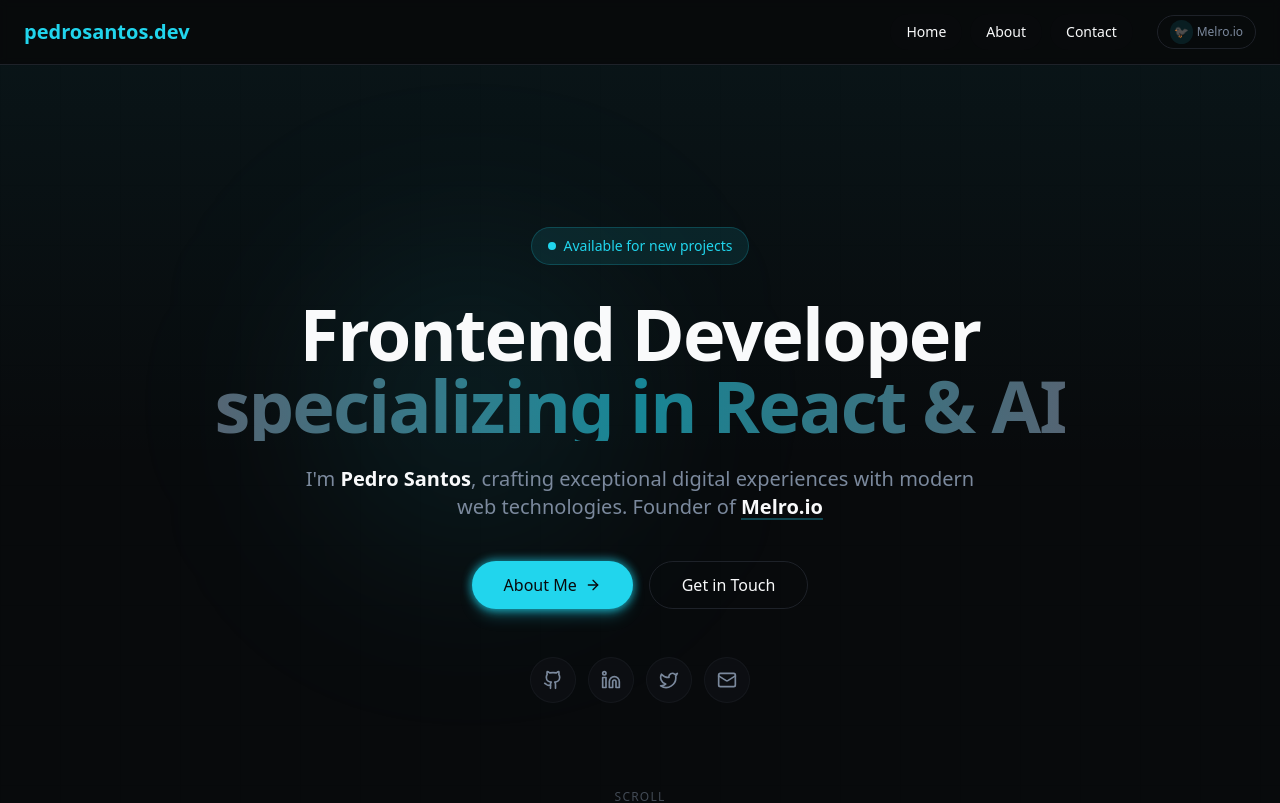
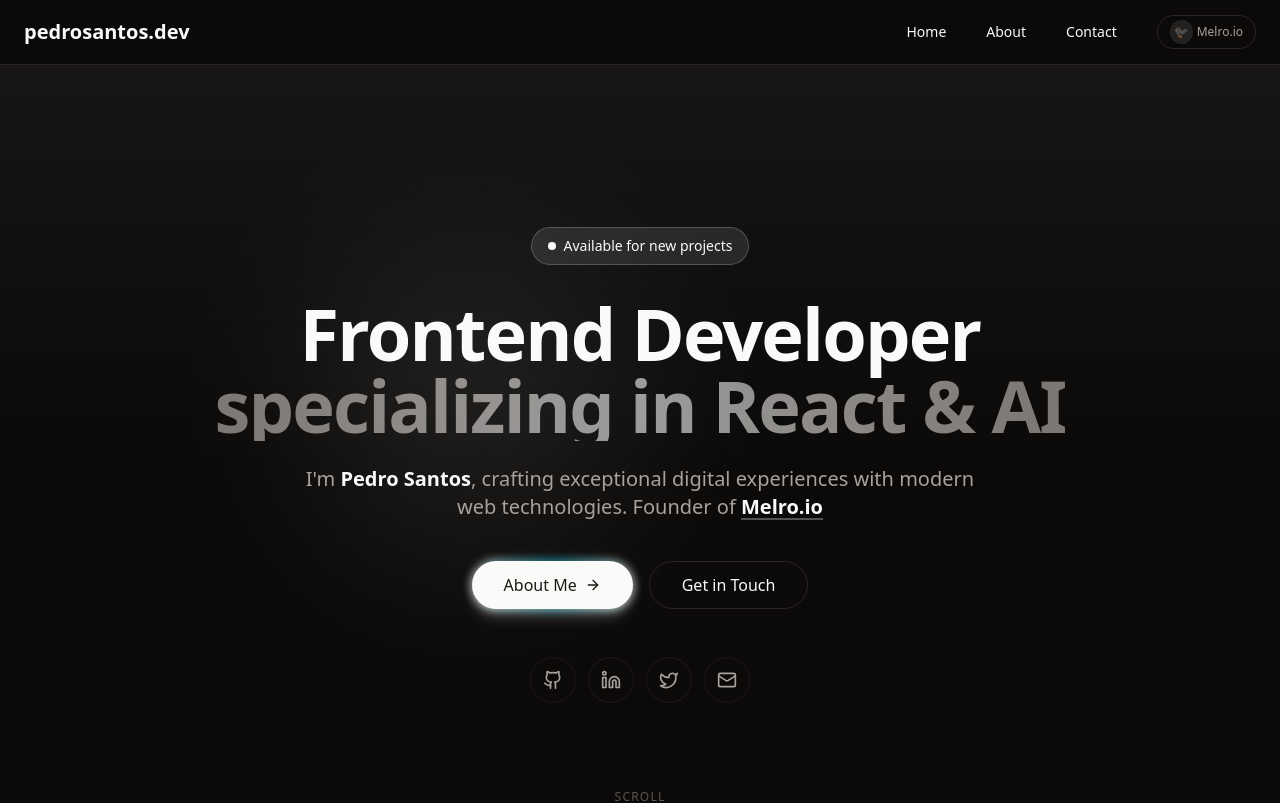
Before and after one commit to pedrocarlos-ti/pedrosantos.dev, a Next.js app: page /v2 in a window 1280 px wide. Shown: the top 803 px of the page. Built offline with nearby package versions, Linux system fonts and the light colour scheme.

Commit message:
fix: revert to original color scheme

```diff
--- a/app/globals.css
+++ b/app/globals.css
@@ -58,38 +58,35 @@
     --radius: 0.5rem
   }
   .dark {
-    /* Deep dark background with subtle warmth */
-    --background: 220 20% 4%;
-    --foreground: 210 20% 98%;
+    --background: 20 14.3% 4.1%;
+    --foreground: 60 9.1% 97.8%;
 
-    /* Card slightly elevated from background */
-    --card: 220 20% 6%;
-    --card-foreground: 210 20% 98%;
+    --card: 20 14.3% 4.1%;
+    --card-foreground: 60 9.1% 97.8%;
 
-    --popover: 220 20% 6%;
-    --popover-foreground: 210 20% 98%;
+    --popover: 20 14.3% 4.1%;
+    --popover-foreground: 60 9.1% 97.8%;
 
-    /* Cyan/Teal accent - modern and vibrant */
-    --primary: 187 85% 53%;
-    --primary-foreground: 220 20% 4%;
+    --primary: 60 9.1% 97.8%;
+    --primary-foreground: 24 9.8% 10%;
 
-    --secondary: 220 15% 12%;
-    --secondary-foreground: 210 20% 98%;
+    --secondary: 12 6.5% 15.1%;
+    --secondary-foreground: 60 9.1% 97.8%;
 
-    --muted: 220 15% 12%;
-    --muted-foreground: 215 15% 55%;
+    --muted: 12 6.5% 15.1%;
+    --muted-foreground: 24 5.4% 63.9%;
 
-    --accent: 220 15% 12%;
-    --accent-foreground: 210 20% 98%;
+    --accent: 12 6.5% 15.1%;
+    --accent-foreground: 60 9.1% 97.8%;
 
     --destructive: 0 62.8% 30.6%;
-    --destructive-foreground: 210 20% 98%;
+    --destructive-foreground: 60 9.1% 97.8%;
 
-    --border: 220 15% 14%;
-    --input: 220 15% 14%;
-    --ring: 187 85% 53%;
+    --border: 12 6.5% 15.1%;
+    --input: 12 6.5% 15.1%;
+    --ring: 24 5.7% 82.9%;
 
-    --chart-1: 187 85% 53%;
+    --chart-1: 220 70% 50%;
     --chart-2: 160 60% 45%;
     --chart-3: 30 80% 55%;
     --chart-4: 280 65% 60%;
```
